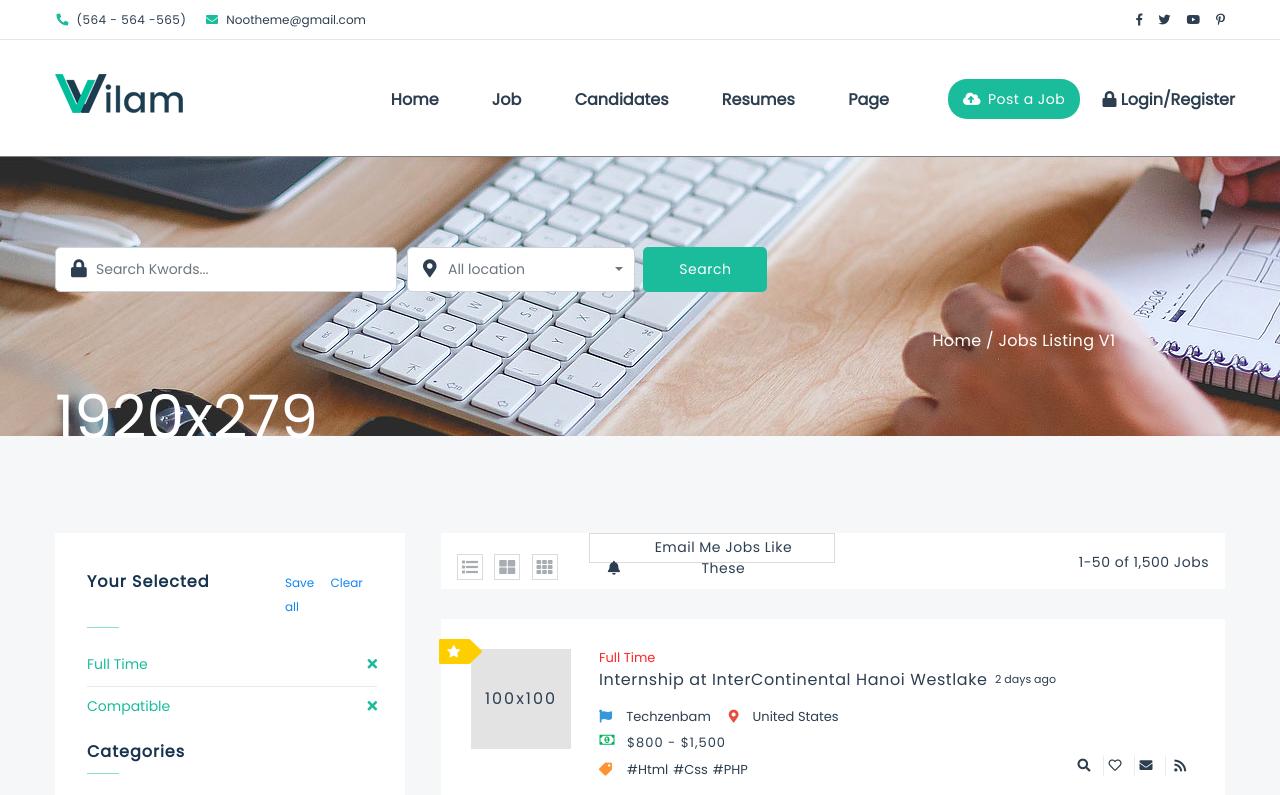
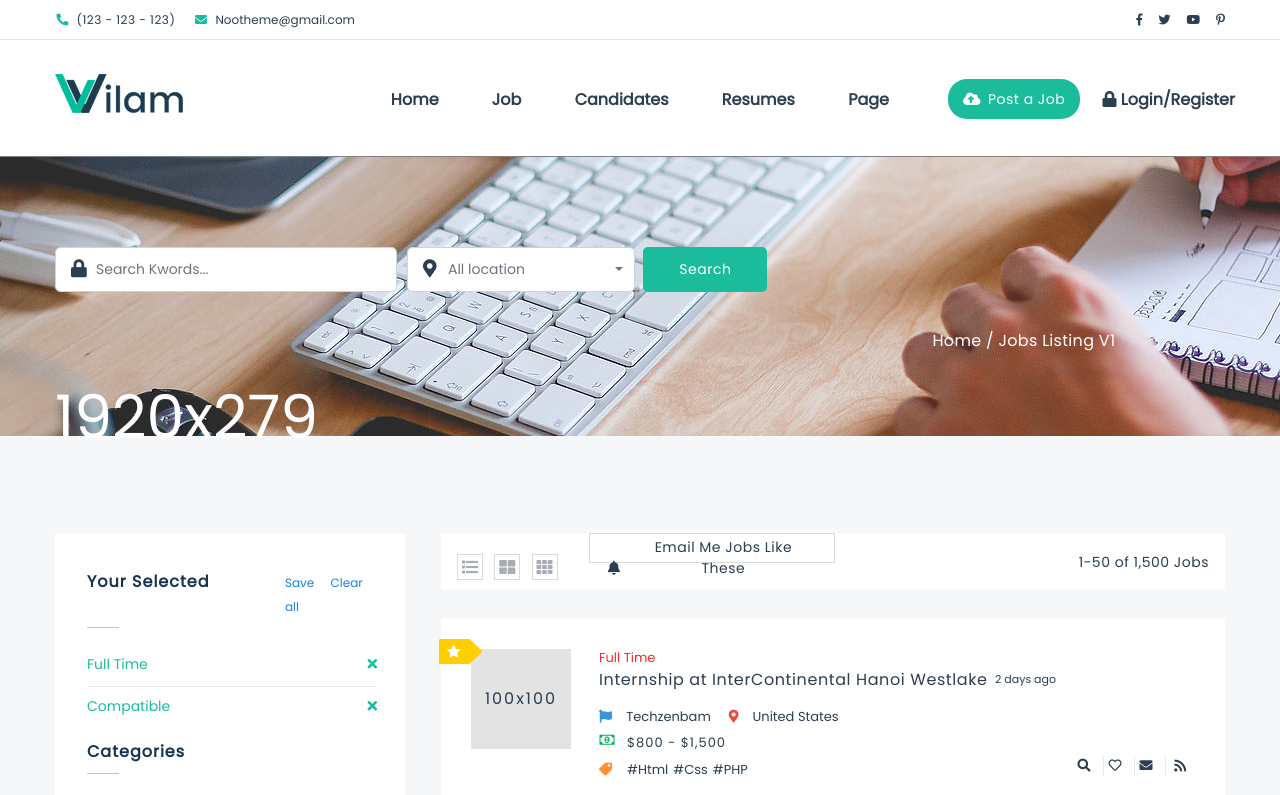
Before and after one commit to twentooo/Vilam, a website: page index.html in a window 1280 px wide. Shown: the top 795 px of the page. Drawn offline with nearby package versions, Linux system fonts and the light colour scheme.

Commit message:
Changed phone number in header section

```diff
--- a/index.html
+++ b/index.html
@@ -17,7 +17,7 @@
         <div class="container">
             <div class="row justify-content-between">
                 <div class="col-4 contacts row">
-                    <a href="#"><i class="fas fa-phone"></i>(564 - 564 -565)</a>
+                    <a href="#"><i class="fas fa-phone"></i>(123 - 123 - 123)</a>
                     <a href="#"><i class="fas fa-envelope"></i>Nootheme@gmail.com</a>
                 </div>
                 <div class="col-3 social-contacts row justify-content-end">
```
